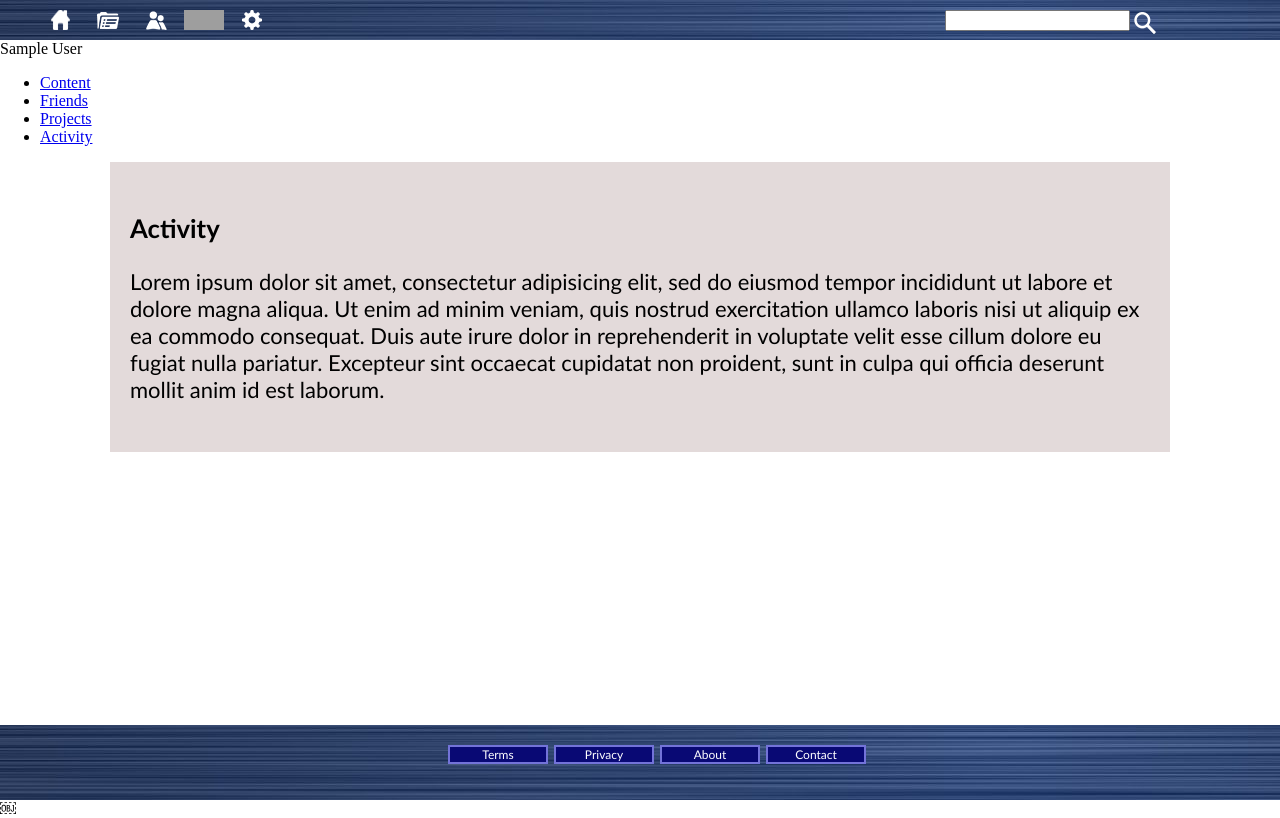
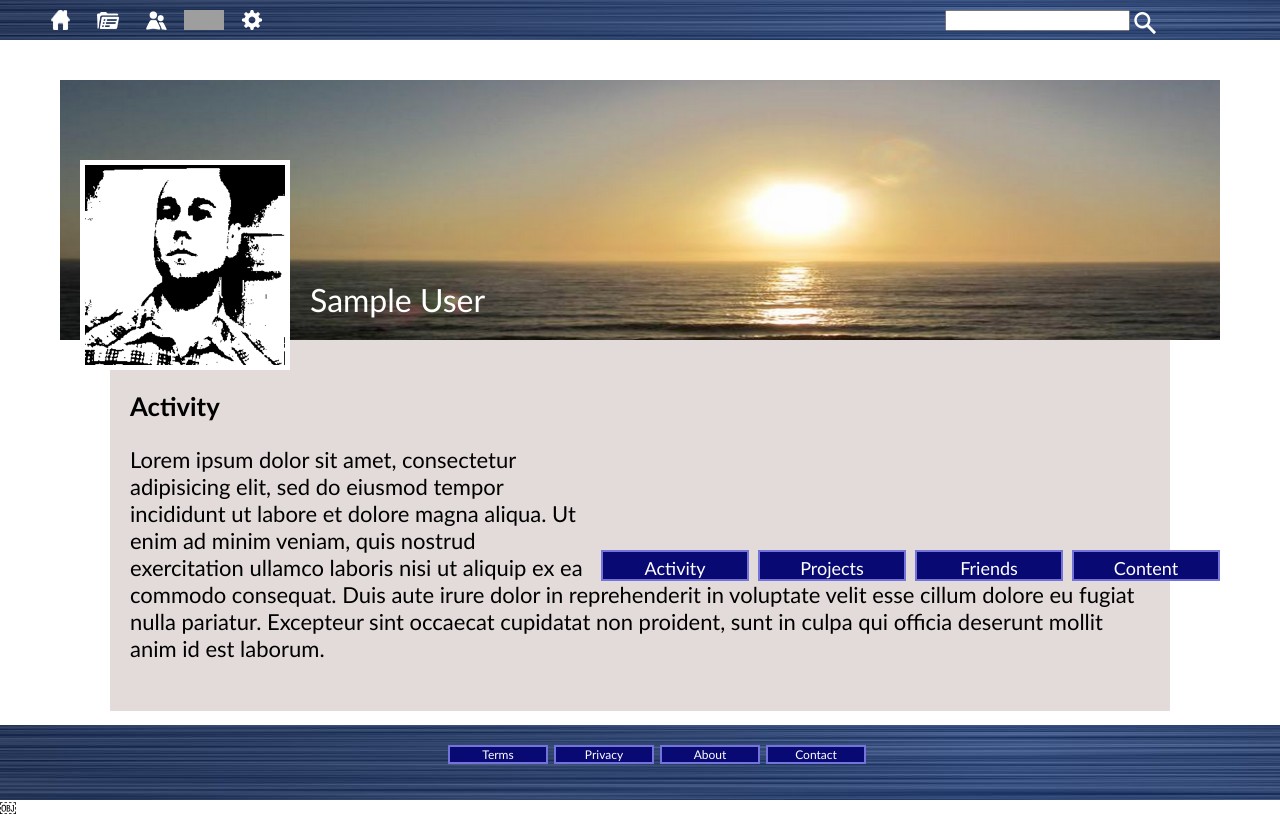
Before and after one commit to fstakem/Amphora, a Django app: a page that uses randori/templates/socialnet/user_public.html in a window 1280 px wide. Run offline with Django 3.2, Linux system fonts and the light colour scheme; tables that the repository leaves empty hold one stand-in row (values such as "Sample post"); parts of the project's set-up code (start-up, migrations or seed data) failed here and were passed over; grey boxes are pictures that could not be loaded.

Commit message:
Cleaned up the public user page.

```diff
--- /dev/null
+++ b/randori/static/css/socialnet/header.css
@@ -0,0 +1,63 @@
+#public-user-photo-large
+{
+	float: left;
+    margin-left: 20px;
+    margin-top: 80px;
+    border-color: white;
+    border-style: solid;
+    border-width: 5px;
+}
+
+#public-user-title
+{
+	float: left;
+    width: 380px;
+    height: 30px;
+    margin-left: 10px;
+    margin-top: 200px;
+    font-family: 'Calibri', sans-serif;
+    font-size: 32;
+    font-weight: lighter;
+    color: #FFFFFF;
+    padding-left: 10px;
+}
+
+#public-user-menu
+{
+    float: right;
+    margin-top: 240px;
+}
+
+#public-user-menu ul
+{
+    margin: 0px;
+    padding: 0px;
+    list-style-type: none;
+    float: right;
+}
+
+#public-user-menu a
+{
+    display: block;
+    width: 8em;
+    color: white;
+    background-color: #090974;
+    text-decoration: none;
+    text-align: center;
+    padding-top: 0.3em;
+    border:2px solid #7373d9;;
+}
+
+#public-user-menu a:hover
+{
+    background-color: #4F4FD9;
+}
+
+#public-user-menu li
+{
+    float: right;
+    margin-left: 0.5em;
+    font-family: 'Calibri', sans-serif;
+    font-size: 18;
+    font-weight: lighter;
+}
--- a/randori/static/css/socialnet/page_layout.css
+++ b/randori/static/css/socialnet/page_layout.css
@@ -20,12 +20,16 @@ html, body
 
 #page-header
 {
-
+    height: 260px;
+    background-size: 100% 100%;
+	background-image: url('../../images/randori/stock_cover.png');
+    margin-top: 40px;
+    margin-left: 60px;
+    margin-right: 60px;
 }
 
 #page-main
 {
-	padding-top: 60px;
     background-color: #FFFFFF;
     height: 50%;
 }
--- a/randori/templates/socialnet/user_public.html
+++ b/randori/templates/socialnet/user_public.html
@@ -1,8 +1,9 @@
-<div id="page-body">
-	<div id="header">
-		<div class="user-photo"></div>
-		<div id="user-title"><span>{{ first_name }} {{ last_name }}</span></div>
-		<div id="user-menu">
+{% load static from staticfiles %}
+
+<div id="page-header">
+	<img src="{% static 'images/randori/stock_profile_big.png' %}" alt="landing" id="public-user-photo-large"/>
+	<div id="public-user-title"><span>{{ first_name }} {{ last_name }}</span></div>
+	<div id="public-user-menu">
 	    <ul>
 	        <li><a href="{% url 'views.user' user_name %}?view=Content">Content</a></li>
 	        <li><a href="{% url 'views.user' user_name %}?view=Friends">Friends</a></li>
@@ -11,8 +12,9 @@
 	    </ul>
 	</div>
 </div>
+
+<div id="page-main">
 	<div id="main-content">
-		<div id="main-data">
 		<h3>{{ view }}</h3>
 		{% if  view == 'Activity' %}
 		{% elif view == 'Projects' %}
@@ -23,4 +25,3 @@
 		</br>
 	</div>
 </div>
-</div>
```
Also changed, not shown: randori/templates/socialnet/user_private.html (+3 -4 lines), randori/media/profile.png (added), randori/media/stock_cover.png (added), randori/static/images/randori/stock_cover.png (added), randori/static/images/randori/stock_profile_base.png (added), randori/static/images/randori/stock_profile_big.png (added), randori/static/images/randori/stock_profile_small.png (added). Lines whose indentation alone changed are shown as unchanged.
